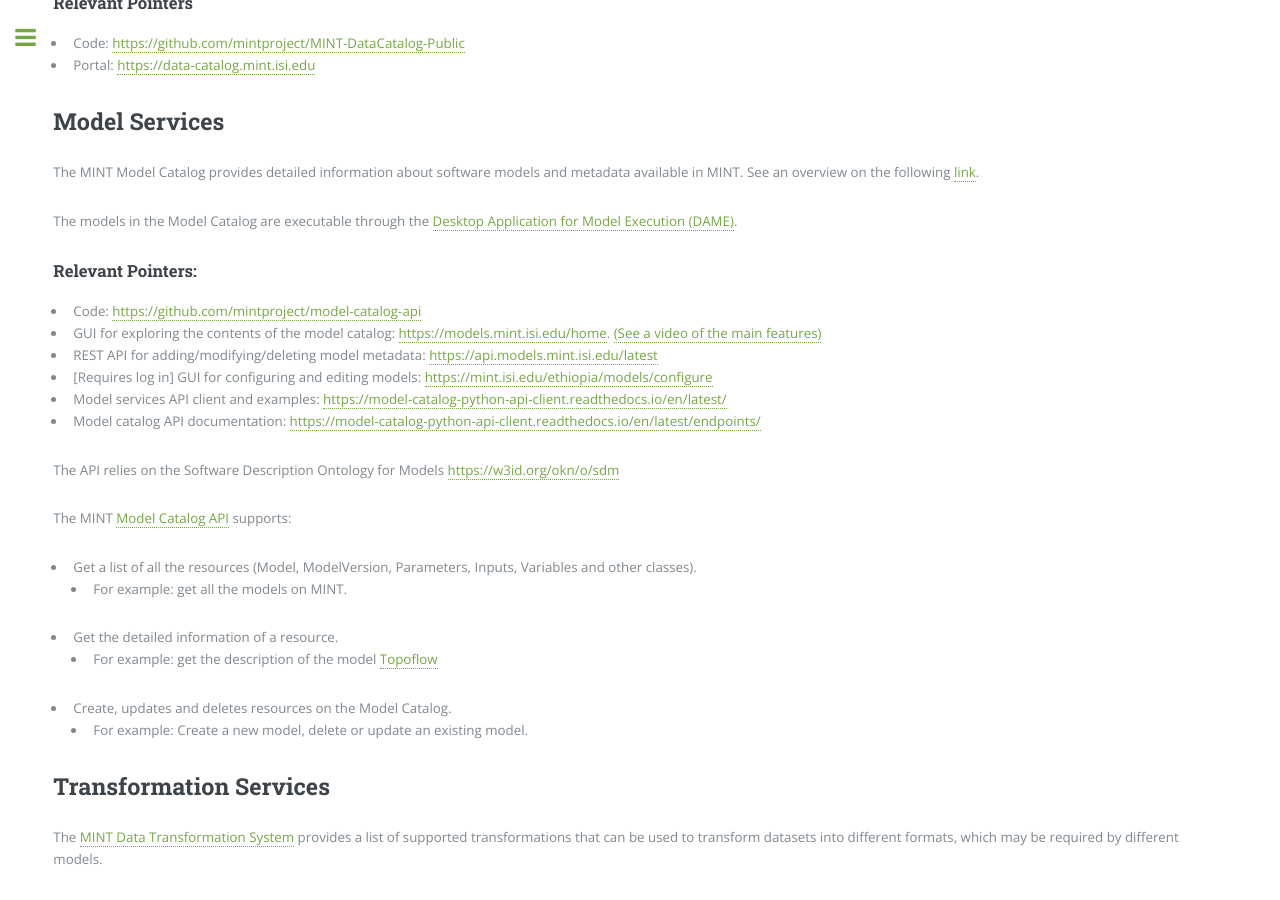
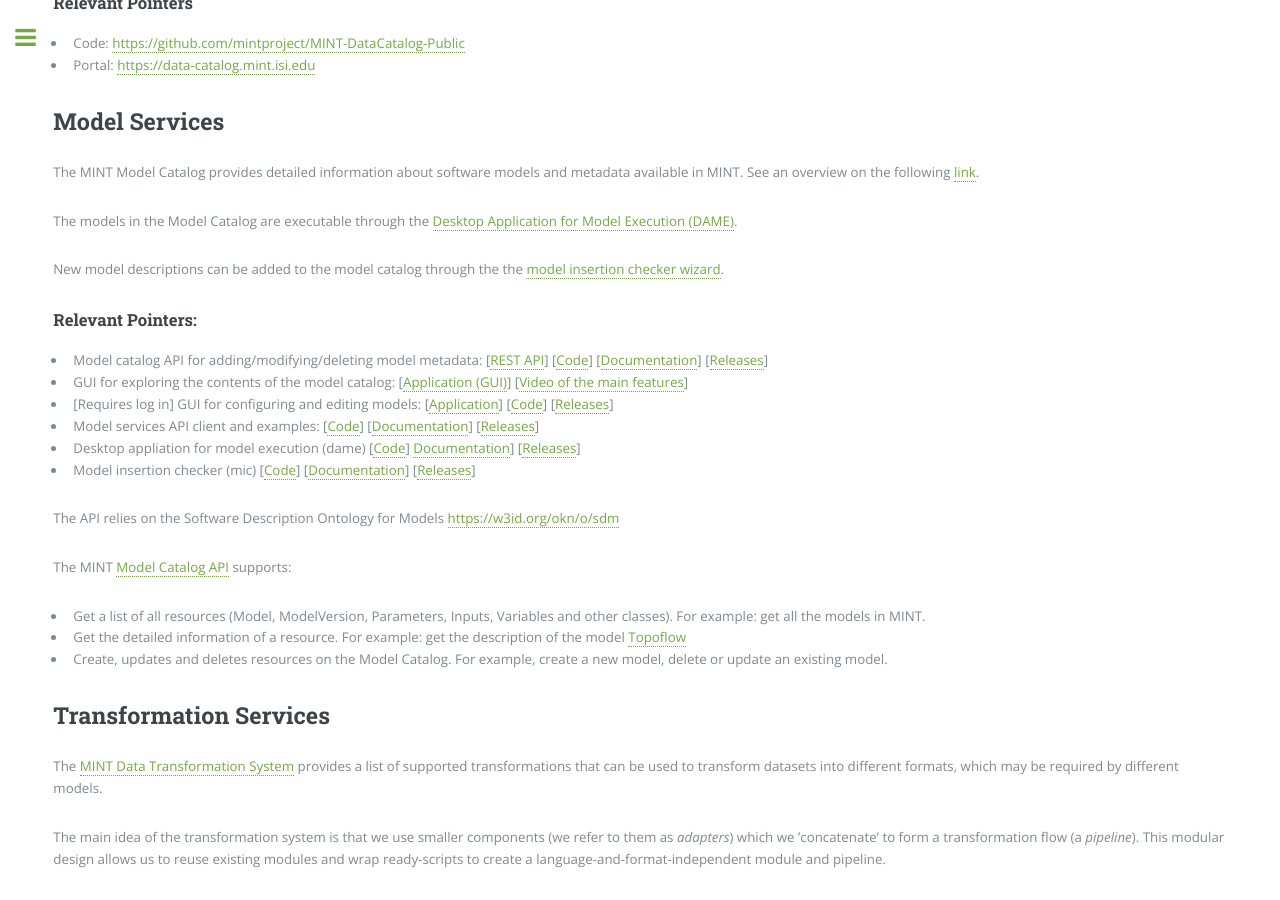
Before and after one commit to KnowledgeCaptureAndDiscovery/MINT, a Jekyll site: the page built from products.md, in a window 1280 px wide and 900 px high, scrolled down 1302 px. Built offline with Jekyll 4.4.1, drawn with Linux system fonts in a browser that asks for light colours; some of the changed text lies outside the part shown.

Commit message:
Updated releases from model services.

```diff
--- a/_includes/sidebar.html
+++ b/_includes/sidebar.html
@@ -20,10 +20,10 @@
                 <li><a href="{{ '/architecture.html' | absolute_url }}">Architecture</a></li>
                 <li><a href="{{ '/products.html' | absolute_url }}">Services and Software</a></li>
                 <li><a href="{{ '/releases.html' | absolute_url }}">Releases</a></li>
-                <li><a href="{{ '/models.html' | absolute_url }}">Models</a></li>
+                <!--<li><a href="{{ '/models.html' | absolute_url }}">Models</a></li>-->
                 <li><a href="{{ '/demo.html' | absolute_url }}">Demos and Videos</a></li>
                 <li><a href="{{ '/notebooks.html' | absolute_url }}">Notebooks</a></li>
-                <li><a href="{{ '/testbeds.html' | absolute_url }}">Testbeds</a></li>
+                <!--<li><a href="{{ '/testbeds.html' | absolute_url }}">Testbeds</a></li>-->
                 <li><a href="{{ '/team.html' | absolute_url }}">Team</a></li>
                 <!--<li><a href="{{ 'generic.html' | absolute_url }}">Generic</a></li>-->
                 <!--<li><a href="{{ 'elements.html' | absolute_url }}">Elements</a></li>-->
--- a/products.md
+++ b/products.md
@@ -58,25 +58,24 @@
 
 The models in the Model Catalog are executable through the [Desktop Application for Model Execution (DAME)](https://model-catalog-python-api-client.readthedocs.io/en/latest/example/).
 
+New model descriptions can be added to the model catalog through the the [model insertion checker wizard](https://mic-cli.readthedocs.io/en/latest/).
+
 ### Relevant Pointers:
 
-- Code: [https://github.com/mintproject/model-catalog-api](https://github.com/mintproject/model-catalog-api)
-- GUI for exploring the contents of the model catalog: [https://models.mint.isi.edu/home](https://models.mint.isi.edu/home). [(See a video of the main features)](https://www.youtube.com/watch?v=C9rxGT2k9is)
-- REST API for adding/modifying/deleting model metadata: [https://api.models.mint.isi.edu/latest](https://api.models.mint.isi.edu/latest)
-- [Requires log in] GUI for configuring and editing models: [https://mint.isi.edu/ethiopia/models/configure](https://mint.isi.edu/ethiopia/models/configure)
-- Model services API client and examples: [https://model-catalog-python-api-client.readthedocs.io/en/latest/](https://model-catalog-python-api-client.readthedocs.io/en/latest/)
-- Model catalog API documentation: [https://model-catalog-python-api-client.readthedocs.io/en/latest/endpoints/](https://model-catalog-python-api-client.readthedocs.io/en/latest/endpoints/)
+- Model catalog API for adding/modifying/deleting model metadata: [[REST API](https://api.models.mint.isi.edu/latest)] [[Code](https://github.com/mintproject/model-catalog-api)] [[Documentation]([https://model-catalog-python-api-client.readthedocs.io/en/latest/endpoints/)] [[Releases](https://github.com/mintproject/model-catalog-api/releases)]
+- GUI for exploring the contents of the model catalog: [[Application (GUI)](https://models.mint.isi.edu/home)] [[Video of the main features](https://www.youtube.com/watch?v=C9rxGT2k9is)]
+- [Requires log in] GUI for configuring and editing models: [[Application](https://mint.isi.edu/ethiopia/models/configure)] [[Code](https://github.com/mintproject/mint-ui-lit)] [[Releases](https://github.com/mintproject/mint-ui-lit/releases)]
+- Model services API client and examples: [[Code](https://github.com/mintproject/model-catalog-python-api-client/)] [[Documentation](https://model-catalog-python-api-client.readthedocs.io/en/latest/)] [[Releases](https://github.com/mintproject/model-catalog-python-api-client/releases)]
+- Desktop appliation for model execution (dame) [[Code](https://github.com/mintproject/dame_cli/)] [Documentation](https://dame-cli.readthedocs.io/en/latest/)] [[Releases](https://github.com/mintproject/dame_cli/releases)]
+- Model insertion checker (mic) [[Code](https://github.com/mintproject/mic)] [[Documentation](https://mic-cli.readthedocs.io/en/latest/)] [[Releases](https://github.com/mintproject/mic/releases)]
 
 The API relies on the Software Description Ontology for Models  [https://w3id.org/okn/o/sdm](https://w3id.org/okn/o/sdm)
 
 The MINT [Model Catalog API](https://api.models.mint.isi.edu/latest/ui/) supports:
 
-- Get a list of all the resources (Model, ModelVersion, Parameters, Inputs, Variables and other classes).
-  - For example: get all the models on MINT.
-- Get the detailed information of a resource.
-  - For example: get the description of the model [Topoflow](https://dev.mint.isi.edu/south_sudan/models/explore/TOPOFLOW/topoflow_3.5/topoflow_cfg_simple/topoflow_cfg_simple_Guder)
-- Create, updates and deletes resources on the Model Catalog.
-    - For example: Create a new model, delete or update an existing model.
+- Get a list of all resources (Model, ModelVersion, Parameters, Inputs, Variables and other classes). For example: get all the models in MINT.
+- Get the detailed information of a resource. For example: get the description of the model [Topoflow](https://dev.mint.isi.edu/south_sudan/models/explore/TOPOFLOW/topoflow_3.5/topoflow_cfg_simple/topoflow_cfg_simple_Guder)
+- Create, updates and deletes resources on the Model Catalog. For example, create a new model, delete or update an existing model.
 
 ## Transformation Services
 The [MINT Data Transformation System](https://data-trans.mint.isi.edu/)  provides a list of supported transformations that can be used to transform datasets into different formats, which may be required by different models.
```
Also changed, not shown: other parts of products.md (+2 -2 lines), releases.md (+12 -1 lines).
